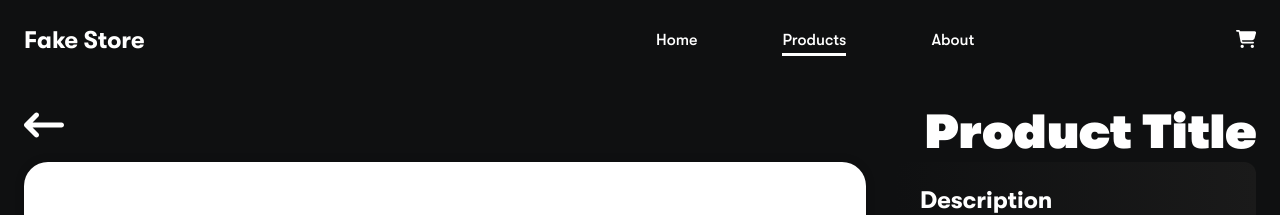
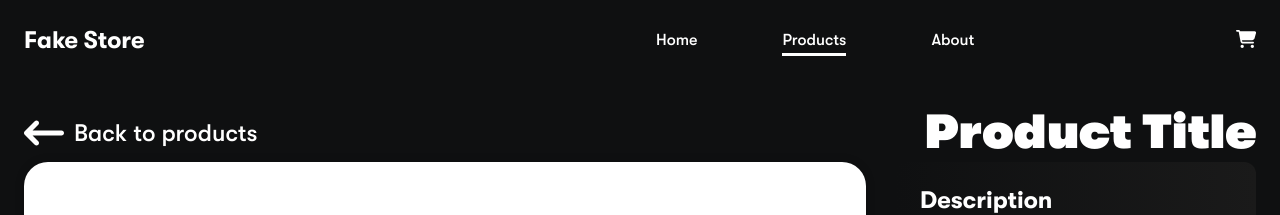
Before and after one commit to ahmeducf/shopping-cart, a React (Vite) app: page /products/1 in a window 1280 px wide. Shown: the top 215 px of the page. Built offline with nearby package versions, Linux system fonts and the light colour scheme.

Commit message:
chore: Enhance accesability and some minor fixes

```diff
--- a/src/pages/product/Product.jsx
+++ b/src/pages/product/Product.jsx
@@ -22,10 +22,11 @@ function Product() {
         <Link
           to="/products"
           className={backToProductsLink}
-          title="Back"
-          aria-label="Back"
+          title="Back to products page"
+          aria-label="Back to products page"
         >
           <FontAwesomeIcon icon={faArrowLeftLong} />
+          <span>Back to products</span>
         </Link>
         <h1 className={title} aria-label="Product title">
           Product Title
--- a/src/pages/product/Product.module.css
+++ b/src/pages/product/Product.module.css
@@ -8,6 +8,8 @@
   display: flex;
   justify-content: space-between;
   gap: 30px;
+  align-items: center;
+  flex-wrap: wrap;
 }
 
 .container {
@@ -19,11 +21,22 @@
 .backToProductsLink {
   font-size: 2.5rem;
   color: #fff;
-  transition: color 0.3s ease;
+  display: flex;
+  gap: 10px;
+  align-items: center;
 }
 
-.backToProductsLink:hover {
-  color: rgb(204, 204, 204);
+.backToProductsLink svg {
+  transition: transform 0.3s ease;
+}
+
+.backToProductsLink span {
+  font-size: 1.5rem;
+  font-weight: 500;
+}
+
+.backToProductsLink:hover svg {
+  transform: translateX(-10px);
 }
 
 .title {
```
Also changed, not shown: 1 other file (tests, documents, lock files or other folders).
